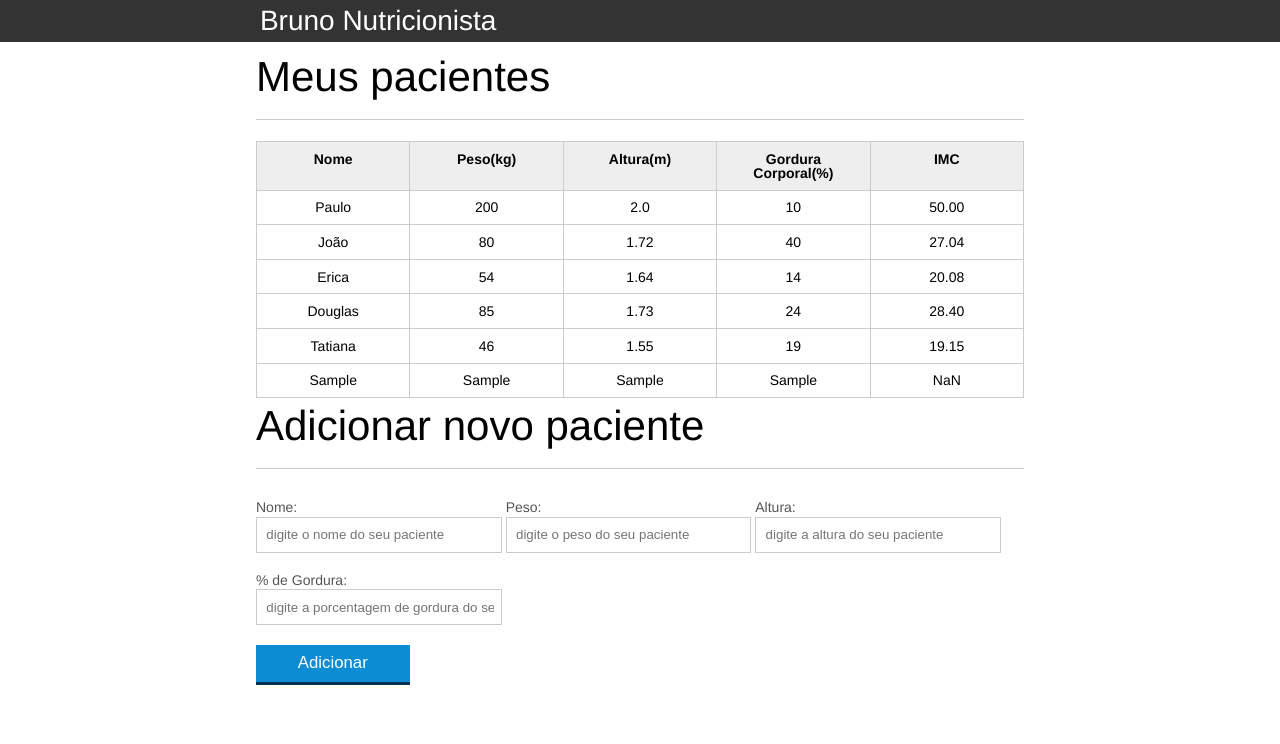
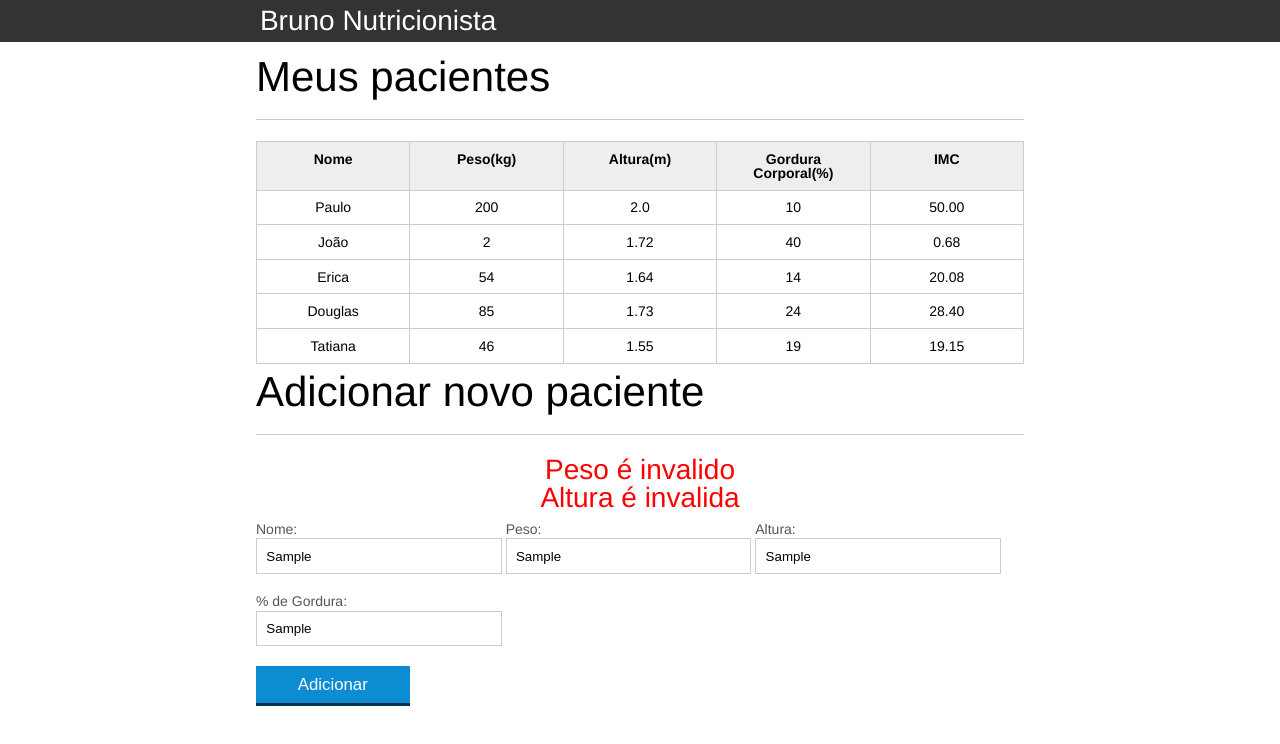
Before and after one commit to brunoamil/projectJS, a plain HTML site: page projectOne/index.html in a window 1280 px wide. Both pictures are taken after typing "Sample", "Sample", "Sample", "Sample" into the empty fields and a click on the button "Adicionar". Drawn offline with Linux system fonts and the light colour scheme.

Commit message:
validacao do formulario

```diff
--- a/projectOne/css/index.css
+++ b/projectOne/css/index.css
@@ -1,103 +1,103 @@
-*{
+* {
   box-sizing: border-box;
 }
 
-body{
+body {
   font-family: "Helvetica Neue", "Helvetica", Helvetica, Arial, sans-serif;
   font-size: 14px;
 }
 
-header{
+header {
   background-color: #333;
   height: 3em;
-	color: #FFF;
+  color: #fff;
   margin-bottom: 1em;
 }
 
-header h1{
+header h1 {
   font-size: 2em;
-	display:inline-block;
-	vertical-align:	middle;
+  display: inline-block;
+  vertical-align: middle;
 }
-header h2{
+header h2 {
   font-size: 2em;
-	display:inline-block;
-	vertical-align:	middle;
+  display: inline-block;
+  vertical-align: middle;
 }
 
-header .container:before{
-	content: '';
-	display:inline-block;
+header .container:before {
+  content: "";
+  display: inline-block;
   height: 100%;
-	vertical-align:	middle;
+  vertical-align: middle;
 }
 
-.container{
+.container {
   width: 60%;
   height: 100%;
   margin: 0 auto;
 }
 
-section{
+section {
   margin: 2em 0;
   overflow: hidden;
 }
 
-section h2{
+section h2 {
   font-size: 3em;
   display: block;
-	padding-bottom: .5em;
+  padding-bottom: 0.5em;
   border-bottom: 1px solid #ccc;
-	margin-bottom: .5em;
+  margin-bottom: 0.5em;
 }
 
-table{
+table {
   width: 100%;
-	margin-bottom : .5em;
+  margin-bottom: 0.5em;
   table-layout: fixed;
-
 }
 
-td, th {
-	padding: .7em;
+td,
+th {
+  padding: 0.7em;
   margin: 0;
   border: 1px solid #ccc;
   text-align: center;
 }
 
-th{
+th {
   font-weight: bold;
-	background-color: #EEE;
+  background-color: #eee;
 }
 
-label{
+label {
   color: #555;
   display: block;
-	margin-bottom: .2em;
+  margin-bottom: 0.2em;
 }
 
-.campo{
+.campo {
   margin: 0;
   padding-bottom: 1em;
   width: 100%;
   border: 1px solid #ccc;
-	padding: .7em;
+  padding: 0.7em;
   width: 100%;
 }
 
-.campo-medio{
+.campo-medio {
   display: inline-block;
-	padding-right: .5em;
+  padding-right: 0.5em;
 }
 
-.grupo{
+.grupo {
   width: 32%;
   display: inline-block;
   padding: 10px 0px;
 }
 
-button{
-	padding: .5em 2em;
+button {
+  padding: 0.5em 2em;
   border: 0;
   border-bottom: 3px solid;
   font-size: 1.2em;
@@ -105,33 +105,38 @@ button{
   margin: 0;
   margin-top: -3px;
   color: #fff;
-	background-color:#0c8cd3;
+  background-color: #0c8cd3;
   border-color: #04324c;
   width: 20%;
   display: block;
   clear: both;
   margin: 10px 0px;
-
 }
 
-button:active{
-	margin-top:0px;
+button:active {
+  margin-top: 0px;
   border: 0;
 }
 
-button[disabled=disabled], button:disabled {
+button[disabled="disabled"],
+button:disabled {
   background-color: gray;
   border-color: darkgray;
-
 }
 
-.adicionar-paciente{
+.adicionar-paciente {
   margin-top: 30px;
 }
 
-.campo-invalido{
+.campo-invalido {
   border: 1px solid red;
 }
 .paciente-invalido {
   background-color: lightcoral;
 }
+
+#mensagens-erro {
+  font-size: 2em;
+  color: red;
+  text-align: center;
+}
--- a/projectOne/index.html
+++ b/projectOne/index.html
@@ -37,7 +37,7 @@
 
             <tr class="paciente">
               <td class="info-nome">João</td>
-              <td class="info-peso">80</td>
+              <td class="info-peso">2</td>
               <td class="info-altura">1.72</td>
               <td class="info-gordura">40</td>
               <td class="info-imc">0</td>
@@ -69,6 +69,8 @@
         </table>
         <!-- Adicionando novo paciente -->
         <h2 id="titulo-form">Adicionar novo paciente</h2>
+        <ul id="mensagens-erro"></ul>
+
         <form id="form-adiciona">
           <div class="grupo">
             <label for="nome">Nome:</label>
--- a/projectOne/js/calcula-imc.js
+++ b/projectOne/js/calcula-imc.js
@@ -16,17 +16,17 @@ for (var i = 0; i < pacientes.length; i++) {
 
   var tdImc = paciente.querySelector(".info-imc");
 
-  var pesoEhValido = true;
-  var alturaEhValida = true;
+  var pesoEhValido = validaPeso(peso);
+  var alturaEhValida = validaAltura(altura);
 
-  if (peso <= 0 || peso >= 1000) {
+  if (!pesoEhValido) {
     console.log("Peso invalido");
     pesoEhValido = false;
     tdImc.textContent = "peso invalido!";
     paciente.classList.add("paciente-invalido");
   }
 
-  if (altura <= 0 || altura >= 3.0) {
+  if (!alturaEhValida) {
     console.log("Altura invalida");
     alturaEhValida = false;
     tdImc.textContent = "altura invalida!";
@@ -39,6 +39,23 @@ for (var i = 0; i < pacientes.length; i++) {
   }
 }
 
+//validando o peso
+function validaPeso(peso) {
+  if (peso >= 0 && peso < 1000) {
+    return true;
+  } else {
+    return false;
+  }
+}
+
+//valida a altura
+function validaAltura(altura) {
+  if (altura >= 0 && altura <= 3.0) {
+    return true;
+  } else {
+    return false;
+  }
+}
 //funcao para calcular o IMC
 function calculaImc(peso, altura) {
   var imc = 0;
--- a/projectOne/js/form.js
+++ b/projectOne/js/form.js
@@ -9,12 +9,31 @@ botaoAdicionar.addEventListener("click", function(event) {
 
   var pacienteTr = montaTr(paciente);
 
+  var erros = validaPaciente(paciente);
+  console.log(erros);
+  if (erros.length > 0) {
+    exibeMensagensDeErro(erros);
+    return;
+  }
   //colocando dentro da tabela
   var tabela = document.querySelector("#tabela-pacientes");
   tabela.appendChild(pacienteTr);
   form.reset();
+  var mensagensErro = document.querySelector("#mensagens-erro");
+  mensagensErro.innerHTML = "";
 });
 
+function exibeMensagensDeErro(erros) {
+  var ul = document.querySelector("#mensagens-erro");
+
+  //limpando as mensagens
+  ul.innerHTML = "";
+  erros.forEach(function(erro) {
+    var li = document.createElement("li");
+    li.textContent = erro;
+    ul.appendChild(li);
+  });
+}
 function obtemPacienteDoFormulario(form) {
   //criando um objeto
   var paciente = {
@@ -48,3 +67,34 @@ function montaTd(dado, classe) {
   td.classList.add(classe);
   return td;
 }
+
+function validaPaciente(paciente) {
+  //criando array
+  var erros = [];
+
+  if (paciente.nome.length == 0) {
+    erros.push("O nome nao pode ser em branco");
+  }
+
+  if (!validaPeso(paciente.peso)) {
+    erros.push("Peso é invalido");
+  }
+
+  if (!validaAltura(paciente.altura)) {
+    erros.push("Altura é invalida");
+  }
+
+  if (paciente.gordura.length == 0) {
+    erros.push("A gordura nao pode ser em branco");
+  }
+
+  if (paciente.peso.length == 0) {
+    erros.push("A peso nao pode ser em branco");
+  }
+
+  if (paciente.altura.length == 0) {
+    erros.push("A altura nao pode ser em branco");
+  }
+
+  return erros;
+}
```
Lines whose indentation alone changed are shown as unchanged.
